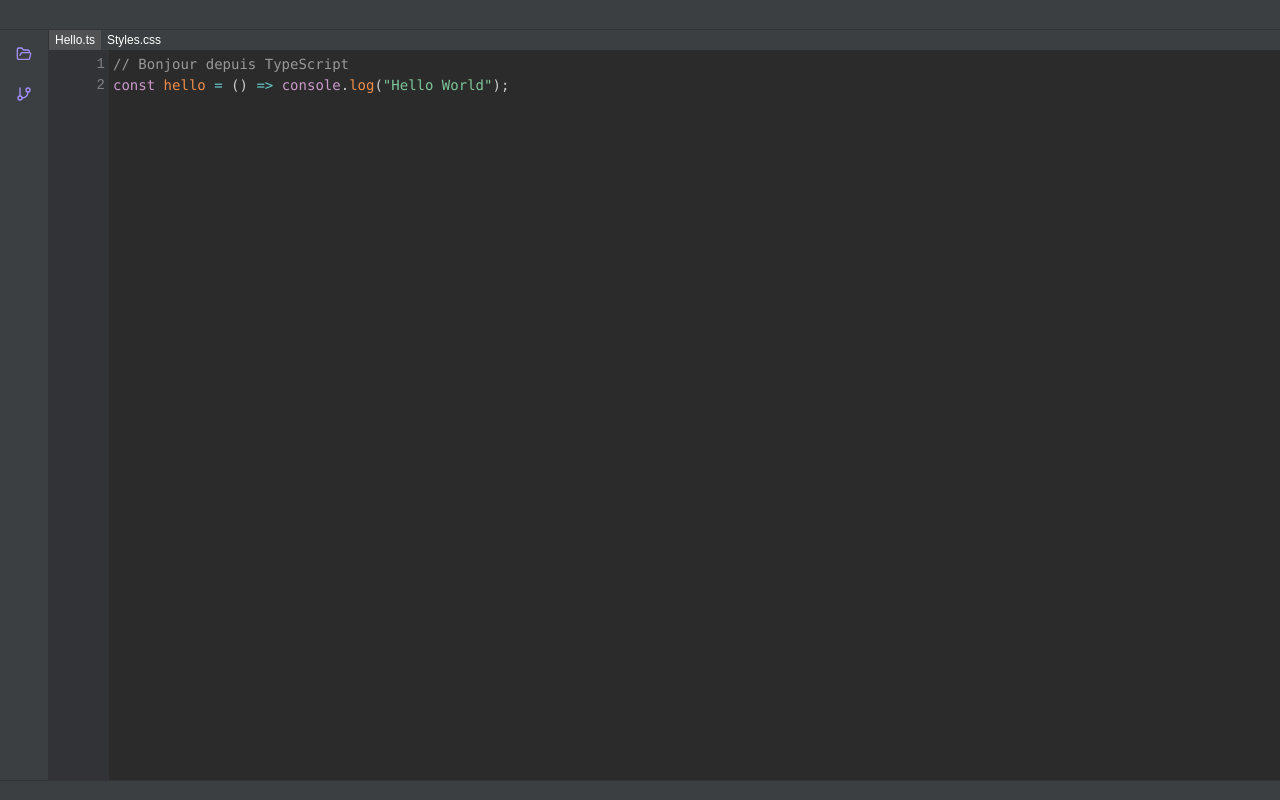
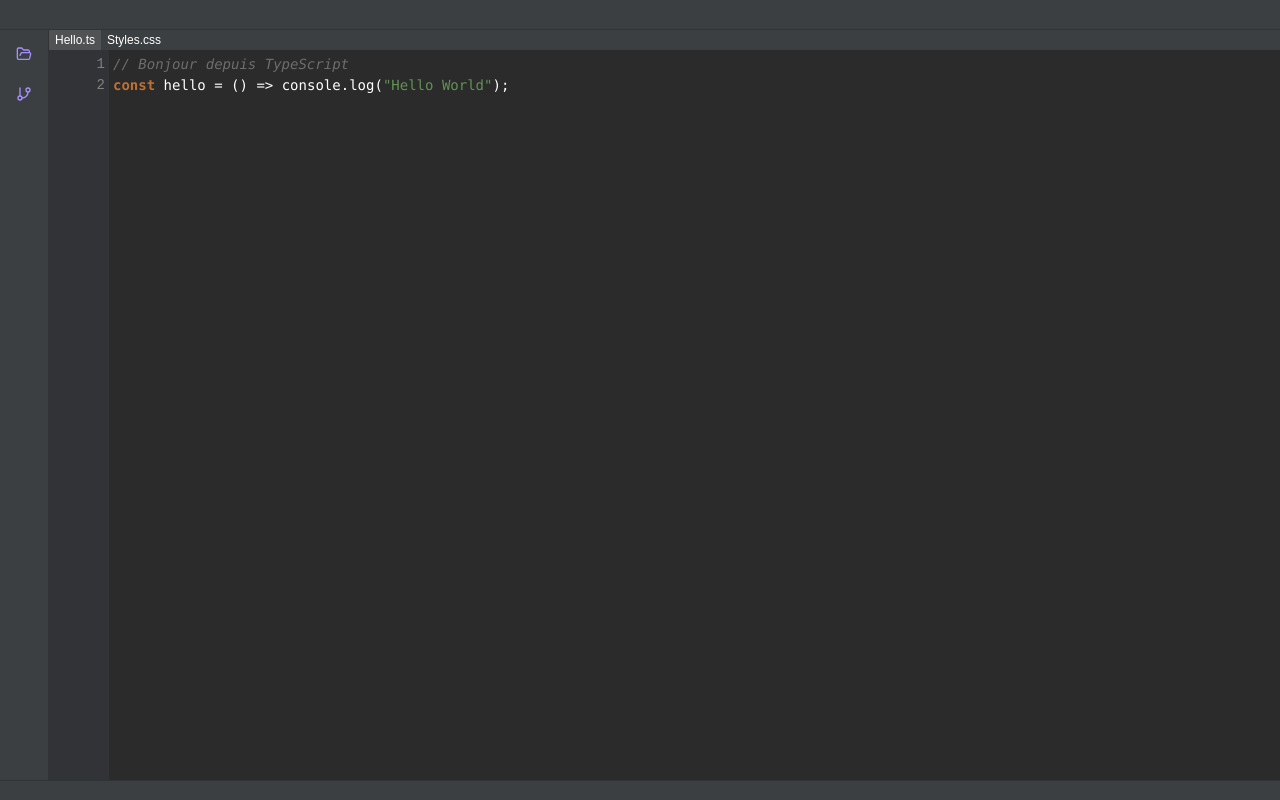
Before and after one commit to LilianMrzt/dev-ink, a React (Create React App) app: page / in a window 1280 px wide. Built offline with nearby package versions, Linux system fonts and the light colour scheme.

Commit message:
[FEAT] Remplacement de prismjs par un highlight de code custom

```diff
--- a/package.json
+++ b/package.json
@@ -12,7 +12,6 @@
     "desktop": "yarn build && yarn build:electron && electron ./dist/electron.js"
   },
   "dependencies": {
-    "prismjs": "^1.30.0",
     "react": "^19.1.0",
     "react-dom": "^19.1.0",
     "react-scripts": "5.0.1"
@@ -20,7 +19,6 @@
   "devDependencies": {
     "@craco/craco": "^7.1.0",
     "@types/electron": "^1.6.12",
-    "@types/prismjs": "^1.26.5",
     "@types/react": "^19.1.2",
     "@types/react-dom": "^19.1.2",
     "@typescript-eslint/eslint-plugin": "^8.31.0",
--- /dev/null
+++ b/src/interfaces/types/CodeToken.ts
@@ -0,0 +1,4 @@
+export type CodeToken = {
+    type: string
+    content: string
+}
--- a/src/ui/blocs/editor/EditorHighlight.tsx
+++ b/src/ui/blocs/editor/EditorHighlight.tsx
@@ -1,23 +1,18 @@
 import React, { FC } from 'react'
 import './editor-highlight.css'
-import Prism from 'prismjs'
-import 'prismjs/components/prism-typescript'
-import 'prismjs/components/prism-javascript'
-import 'prismjs/components/prism-css'
-import 'prismjs/components/prism-json'
-import 'prismjs/components/prism-markup'
-import 'prismjs/themes/prism-tomorrow.css'
 import { EditorHighlightProps } from '@interfaces/ui/blocs/editor/EditorHighlightProps'
+import { highlightCode } from '@utils/synthax/highlightCode'
 
 const EditorHighlight: FC<EditorHighlightProps> = ({ code }) => {
-    // TODO: Verifier si possible sans librairie
-    const highlighted = Prism.highlight(code, Prism.languages.typescript, 'typescript')
-
     return (
         <pre
             className={'editor-highlight'}
         >
-            <code dangerouslySetInnerHTML={{ __html: highlighted }} />
+            <code
+                dangerouslySetInnerHTML={{
+                    __html: highlightCode(code)
+                }}
+            />
         </pre>
     )
 }
--- a/src/ui/blocs/editor/editor-highlight.css
+++ b/src/ui/blocs/editor/editor-highlight.css
@@ -18,3 +18,21 @@
     display: block;
     text-align: left;
 }
+
+.token-keyword {
+    color: #be7132;
+    font-weight: bold;
+}
+
+.token-string {
+    color: #609354;
+}
+
+.token-comment {
+    color: #6d6d6d;
+    font-style: italic;
+}
+
+.token-identifier {
+    color: white;
+}
--- /dev/null
+++ b/src/utils/synthax/highlightCode.ts
@@ -0,0 +1,21 @@
+import { tokenizeLine } from '@utils/synthax/tokenizeLine'
+
+/**
+ * Génère du HTML syntaxiquement coloré à partir d'une chaîne de code.
+ * Chaque ligne est tokenisée puis convertie en <span> avec une classe spécifique.
+ * @param code
+ */
+export const highlightCode = (code: string): string => {
+    return code.split('\n').map((line) => {
+        const tokens = tokenizeLine(line)
+        return tokens
+            .map((t) => {
+                const escaped = t.content
+                    .replace(/&/g, '&amp;')
+                    .replace(/</g, '&lt;')
+                    .replace(/>/g, '&gt;')
+                return `<span class="token-${t.type}">${escaped}</span>`
+            })
+            .join('')
+    }).join('\n')
+}
--- /dev/null
+++ b/src/utils/synthax/languages/TypescriptGrammar.ts
@@ -0,0 +1,40 @@
+/**
+ * Ensemble des mots-clés reconnus dans un contexte TypeScript.
+ */
+export const keywords = new Set([
+    'export',
+    'const',
+    'class',
+    'let',
+    'var',
+    'function',
+    'return',
+    'if',
+    'else',
+    'true',
+    'false',
+    'null'
+])
+
+/**
+ * Grammaire TypeScript basique définissant les types de tokens reconnus
+ * et leurs expressions régulières respectives.
+ */
+export const grammar = [
+    {
+        type: 'comment',
+        regex: /^\/\/.*/
+    },
+    {
+        type: 'string',
+        regex: /^(['"`])(.*?)\1/
+    },
+    {
+        type: 'whitespace',
+        regex: /^\s+/
+    },
+    {
+        type: 'identifier',
+        regex: /^\w+/
+    }
+]
--- /dev/null
+++ b/src/utils/synthax/tokenizeLine.tsx
@@ -0,0 +1,47 @@
+import { CodeToken } from '@interfaces/types/CodeToken'
+import { grammar, keywords } from '@utils/synthax/languages/TypescriptGrammar'
+
+/**
+ * Découpe une ligne de code en une liste de tokens typés selon la grammaire définie.
+ * Applique une priorité aux mots-clés s’ils sont identifiés comme identifiants.
+ *
+ * @param line
+ */
+export const tokenizeLine = (line: string): CodeToken[] => {
+    const tokens: CodeToken[] = []
+    let input = line
+
+    while (input.length > 0) {
+        let matched = false
+        for (const { regex, type } of grammar) {
+            const match = input.match(regex)
+            if (match) {
+                const content = match[0]
+                if (type === 'identifier' && keywords.has(content)) {
+                    tokens.push({
+                        type: 'keyword',
+                        content
+                    })
+                } else {
+                    tokens.push({
+                        type,
+                        content
+                    })
+                }
+                input = input.slice(content.length)
+                matched = true
+                break
+            }
+        }
+
+        if (!matched) {
+            tokens.push({
+                type: 'unknown',
+                content: input[0]
+            })
+            input = input.slice(1)
+        }
+    }
+
+    return tokens
+}
```
Also changed, not shown: 1 other file (tests, documents, lock files or other folders).
